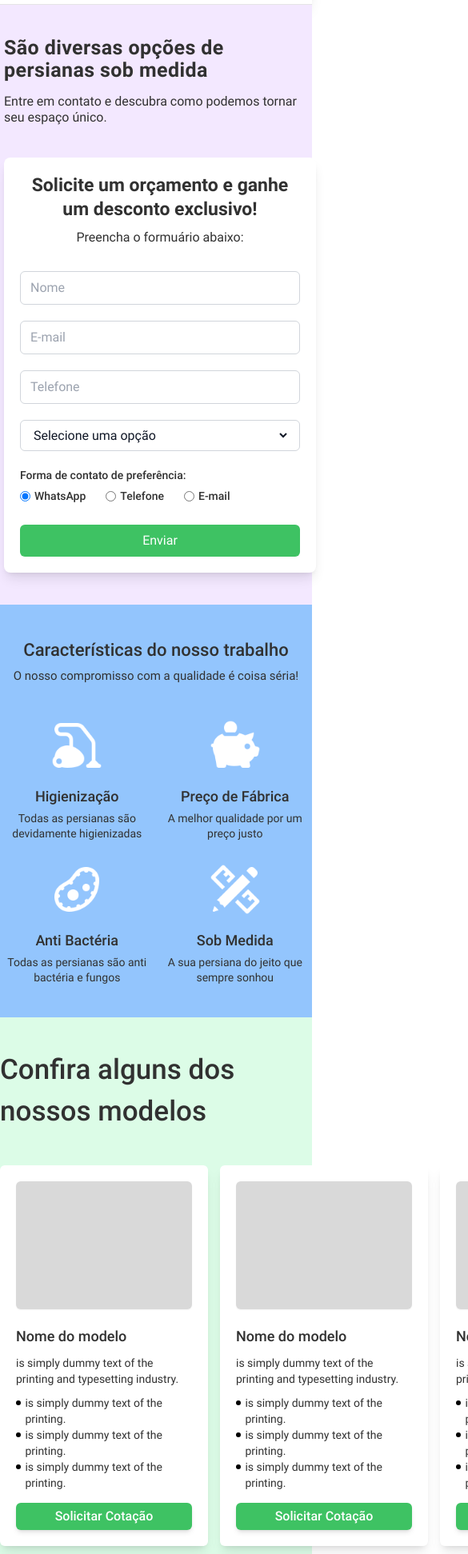
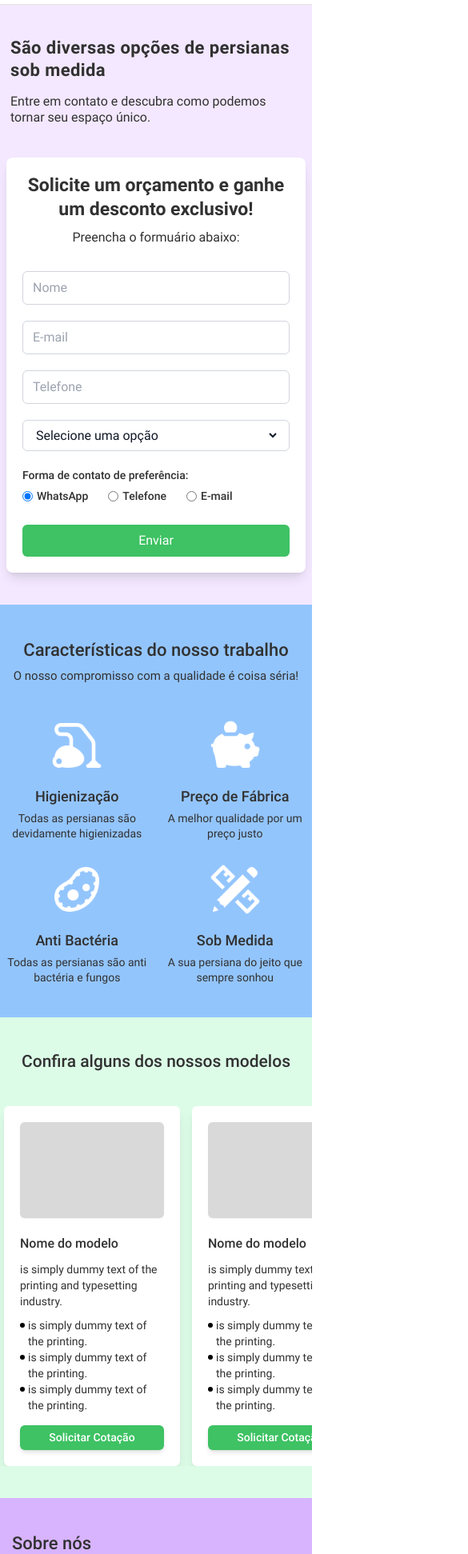
Before and after one commit to Matheus-Marques-Aquino/lp-persianas, a Next.js app: page / in a window 390 px wide. Shown: the part 54-1997 px from the top of the page at 80% size, 585 px wide, since content can reach past the window. Built offline with nearby package versions, Linux system fonts and the light colour scheme.

Commit message:
Continuação Responsividade

```diff
--- a/components/AboutUs.js
+++ b/components/AboutUs.js
@@ -2,20 +2,20 @@ export default function AboutUs() {
 
     return (
         <div className="w-full bg-purple-300 py-[40px] text-[#313131]">
-            <div className="w-full max-w-[1500px] mx-auto px-[15px] text-left flex">
-                <div className="w-[50%] ml-auto px-[25px]">
+            <div className="w-full max-w-[1000px] mx-auto px-[15px] text-left flex flex-wrap">
+                <div className="mx-auto">
                     <div className="w-fit ml-auto">
-                        <div className="w-fit font-medium text-[35px]">
+                        <div className="min-w-[350px] w-fit font-medium text-[22px] xs:text-[26px] sm:text-[30px] lg:text-[35px]">
                             Sobre nós
                         </div>
-                        <div className="max-w-[500px] mt-[5px]">
+                        <div className="w-full min-w-[360px] max-w-[500px] mt-[5px] text-[14px] xs:text-[14px] sm:text-[15px] lg:text-[16px]">
                             <div>No Mundo das Persianas, buscamos criar ambientes funcionais e esteticamente agradáveis. Todas as nossas persianas são feitas sob medida, garantindo um ajuste perfeito para qualquer espaço. Estamos comprometidos em oferecer uma experiência excepcional, ouvindo suas necessidades e fornecendo orientação especializada.</div>
-                            <div className="mt-[5px]">Além disso, sempre priorizamos a saúde e o bem-estar, utilizando materiais de alta qualidade e tratamentos anti-fungos, anti-bactérias e anti-alérgicos. Com uma variedade de modelos e cores, atendemos a diversos estilos e preferências.</div>
+                            <div className="mt-[5px] hidden sm:block">Além disso, sempre priorizamos a saúde e o bem-estar, utilizando materiais de alta qualidade e tratamentos anti-fungos, anti-bactérias e anti-alérgicos. Com uma variedade de modelos e cores, atendemos a diversos estilos e preferências.</div>
                         </div>
                     </div>
                 </div>
-                <div className="w-[50%] mr-auto px-[25px]">
-                    <div className="w-[460px] h-full bg-[#ADADAD] rounded-lg">
+                <div className="mx-auto px-[25px]">
+                    <div className="w-[320px] h-full bg-[#ADADAD] rounded-lg">
                     </div>
                 </div>
             </div>
--- a/components/Form.js
+++ b/components/Form.js
@@ -1,6 +1,6 @@
 export default function Form() {
     return (
-        <div className="bg-white w-full p-[20px] max-w-[425px] min-w-[350px] shadow-lg rounded-lg mx-[5px] xs:p-[30px] xs:mx-0">
+        <div className="bg-white w-full p-[20px] max-w-[425px] min-w-[350px] shadow-lg rounded-lg xs:p-[30px]">
             <div className="text-[#313131]" >
                 <div className="w-fit mx-auto font-semibold text-[23px] leading-[30px] text-center xs:text-[25px]">
                     Solicite um orçamento e ganhe um desconto exclusivo!
--- a/components/HeaderMessage.js
+++ b/components/HeaderMessage.js
@@ -2,7 +2,7 @@ export default function HeaderMessage() {
 
     return (
         <div className="max-w-[420px] h-fit text-[#313131] text-left mx-[5px] lg:max-w-[490px] xs:mx-0">
-            <div className="max-w-[450px] text-[25px] font-semibold leading-[28px] tracking-[0.025rem] lg:text-[35px] lg:leading-[35px]" >
+            <div className="max-w-[450px] text-[22px] font-semibold leading-[28px] tracking-[0.025rem] lg:text-[35px] lg:leading-[35px]" >
                 São diversas opções de persianas sob medida
             </div>
             <div className="text-[16px] font-normal leading-[20px] mt-[15px]">
--- a/components/NewsLetter.js
+++ b/components/NewsLetter.js
@@ -2,16 +2,16 @@ export default function NewsLetter() {
 
     return (
         <div className="bg-green-100 w-full py-[40px] text-[#313131]">
-            <div className="w-fit mx-auto font-medium text-[30px]">
+            <div className="w-fit mx-auto font-medium text-[22px] xs:text-[26px] sm:text-[30px] md:text-[35px]">
                 Concorra a descontos imperdíveis
             </div>
 
-            <div className="mx-auto w-full max-w-[600px] h-[45px] rounded-lg bg-[#D9D9D9] p-[6px] flex mt-[25px] shadow-sm">
+            <div className="mx-auto w-full h-[45px] rounded-lg bg-[#D9D9D9] p-[6px] flex mt-[25px] shadow-sm max-w-[330px] xs:max-w-[400px] sm:max-w-[600px]">
                 <input
-                    className="w-full h-full pl-[10px] text-[18px] ring-0 outline-none bg-transparent border-none"
+                    className="w-full h-full pl-[10px] text-[14px] xs:text-[16px] lg:text-[18px] ring-0 outline-none bg-transparent border-none"
                     placeholder="Preencha seu melhor e-mail aqui"
                 />
-                <div className="w-full max-w-[200px] h-full ml-auto bg-[#3EC263] rounded-lg hover:opacity-90 cursor-pointer shadow-xs text-white flex">
+                <div className="w-full h-full ml-auto bg-[#3EC263] rounded-lg hover:opacity-90 cursor-pointer shadow-xs text-white flex max-w-[90px] text-[14px] xs:text-[15px] sm:text-[16px] xs:max-w-[120px] sm:max-w-[200px]">
                     <div className="m-auto">Cadastre-se</div>
                 </div>
             </div>
--- a/components/SecondRow.js
+++ b/components/SecondRow.js
@@ -5,11 +5,11 @@ const CustomCard = ({url, title, content}) => {
 
     return(
         <div className="w-fit text-left max-w-[260px] bg-white shadow-lg rounded-md p-[20px]">
-            <div className="w-[220px] h-[160px] mx-auto bg-[#D9D9D9] rounded-md shadow-sm"></div>
-            <div className="w-fit text-[18px] font-medium text-[#313131] mt-[20px]">
+            <div className="w-[180px] h-[120px] lg:w-[220px] lg:h-[160px] mx-auto bg-[#D9D9D9] rounded-md shadow-sm"></div>
+            <div className="w-fit font-medium text-[#313131] mt-[20px] text-[16px] lg:text-[18px]">
                 Nome do modelo
             </div>
-            <div className="w-fit text-[14px] leading-[20px] font-normal text-[#313131] mx-auto mt-[10px]">
+            <div className="w-fit text-[14px] leading-[20px] font-normal text-[#313131] mx-auto mt-[10px] lg:text-[14px]">
                 is simply dummy text of the printing and typesetting industry.
             </div>
             <div className="w-fit text-[14px] leading-[20px] font-normal text-[#313131] mx-auto mt-[10px]">
@@ -38,7 +38,9 @@ const CustomCard = ({url, title, content}) => {
                     </div>
                 </div>
             </div>
-            <div className="w-full py-[5px] mx-auto bg-[#3EC263] rounded-md text-white text-center font-medium mt-[15px] cursor-pointer hover:opacity-90 shadow-md">Solicitar Cotação</div>
+            <div className="w-full py-[5px] mx-auto bg-[#3EC263] rounded-md text-white text-center font-medium mt-[15px] cursor-pointer hover:opacity-90 shadow-md text-[14px] lg:text-[16px]">
+                Solicitar Cotação
+            </div>
         </div>
     );
 }
@@ -46,11 +48,11 @@ const CustomCard = ({url, title, content}) => {
 export default function SecondRow() {
 
     return (
-        <div className="bg-green-100 w-full py-[40px] text-[#313131]">
-            <div className="w-fit mx-auto font-medium text-[35px]">
+        <div className="bg-green-100 w-full py-[40px] text-[#313131] ">
+            <div className="w-fit mx-auto font-medium text-[21px] xs:text-[26px] sm:text-[30px] lg:text-[35px]">
                 Confira alguns dos nossos modelos
             </div>
-            <div className="w-fit mx-auto gap-x-[15px] flex pt-[40px]">
+            <div className="w-full mx-auto gap-x-[15px] flex pt-[40px] px-[5px] overflow-hidden">
                 <CustomCard
                     url="/icons/VacuumCleaner.svg"
                     title="Higienização"
--- a/pages/index.js
+++ b/pages/index.js
@@ -17,10 +17,10 @@ export default function Home() {
       </div>
       <div className="w-full flex py-[40px] bg-purple-100">
         <div className="w-full max-w-[1000px] mx-auto lg:flex">
-            <div className="w-fit h-fit mt-auto mb-[40px] mx-auto lg:mr-auto lg:ml-0">
+            <div className="w-fit h-fit mt-auto mb-[40px] mx-auto px-[8px] lg:mr-auto lg:ml-0 xs:px-0">
               <HeaderMessage/>
             </div>
-            <div className="w-fit my-auto mx-auto lg:mx-0">
+            <div className="w-fit my-auto mx-auto px-[8px] lg:mx-0 xs:px-0">
               <Form/>
             </div>
         </div>
@@ -44,5 +44,6 @@ export default function Home() {
   Quais são as formas de pagamento?
   Parcelam em até quantas vezes?
   Parcelam em até quantas vezes sem juros?
-
+  Endereço, numero de celular/telefone e email de contato?
+  Redes sociais?
 */
--- a/tailwind.config.js
+++ b/tailwind.config.js
@@ -9,7 +9,7 @@ module.exports = {
     extend: {
       screens: {
         "xs": "440px",
-        "xxs": "390px"
+        "xxs": "400px"
       },
       backgroundImage: {
         "gradient-radial": "radial-gradient(var(--tw-gradient-stops))",
```
